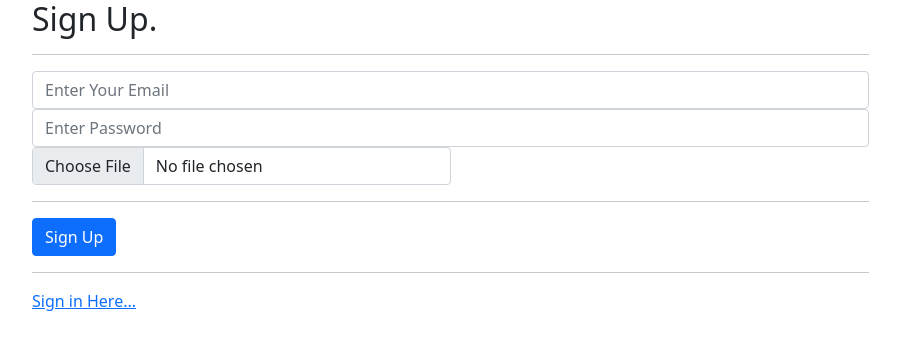
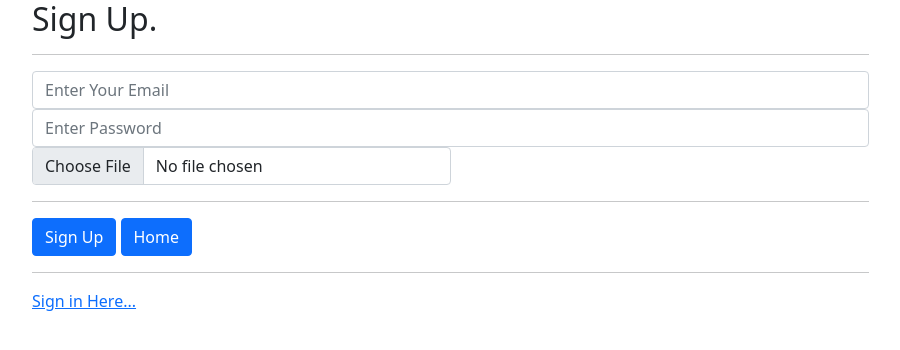
Before and after one commit to ManuelWid/Day12PHP_eCom, a PHP site: page /register.php in a window 1280 px wide. Shown: the top 350 px of the page, without its empty margins (50-950 px from the left). Run offline with PHP 8.4, Linux system fonts and the light colour scheme.

Commit message:
add home button to login/register page

```diff
--- a/ecom/login.php
+++ b/ecom/login.php
@@ -97,8 +97,10 @@ mysqli_close($connect);
             <span class="text-danger"><?php echo $passError; ?></span>
             <hr />
             <button class="btn btn-block btn-primary" type="submit" name="btn-login">Sign In</button>
+            <a href="index.php"><button class="btn btn-block btn-primary" type="button">Home</button></a>
             <hr />
             <a href="register.php">Click here to register</a>
+            <!-- debug only -->
             <select name="users">
                 <option value="">none</option>
                 <option value="admin">admin</option>
--- a/ecom/register.php
+++ b/ecom/register.php
@@ -11,6 +11,7 @@ $error = false;
 $email = $pass = $picture = '';
 $emailError = $passError = $picError = '';
 
+// cleans any input and returns it
 function cleanIO($val){
     $value = trim($val);
     $value = strip_tags($value);
@@ -106,6 +107,7 @@ mysqli_close($connect);
             <span class="text-danger"> <?php echo $picError; ?> </span>
             <hr />
             <button type="submit" class="btn btn-block btn-primary" name="btn-signup">Sign Up</button>
+            <a href="index.php"><button class="btn btn-block btn-primary" type="button">Home</button></a>
             <hr />
             <a href="login.php">Sign in Here...</a>
         </form>
```
